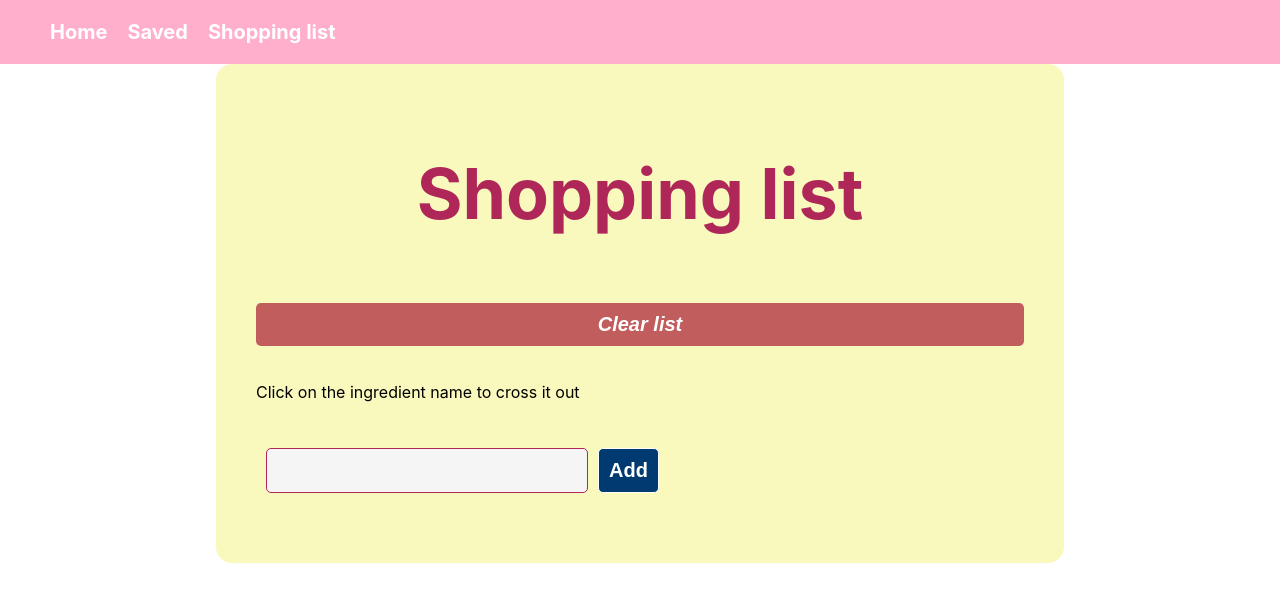
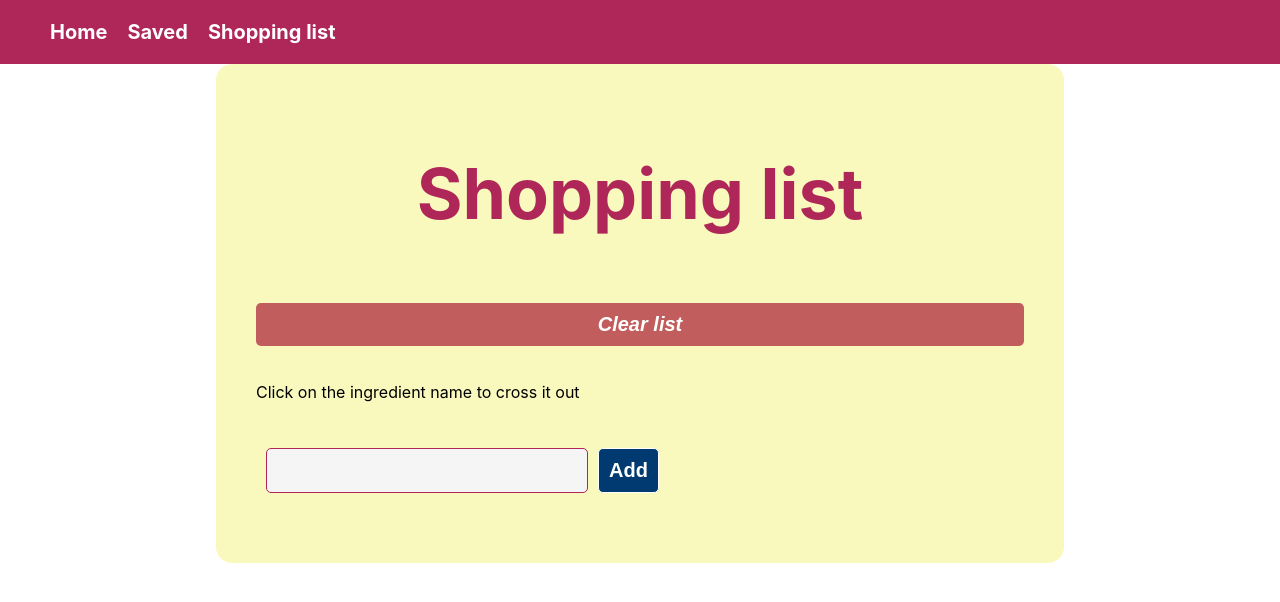
Before and after one commit to IIM-Coding-Digital-Innovation/React-A3.1-Barbapapa, a React (Create React App) app in the folder barbapapa/: page /list in a window 1280 px wide. Shown: the top 602 px of the page. Built offline with nearby package versions, Linux system fonts and the light colour scheme.

Commit message:
♿ Change navbar

```diff
--- a/barbapapa/src/App.css
+++ b/barbapapa/src/App.css
@@ -1,5 +1,5 @@
 .Nav {
-    background-color: #FFAFCC;
+    background-color: #af2658;
     margin: 0;
     display: flex;
     list-style: none;
```
